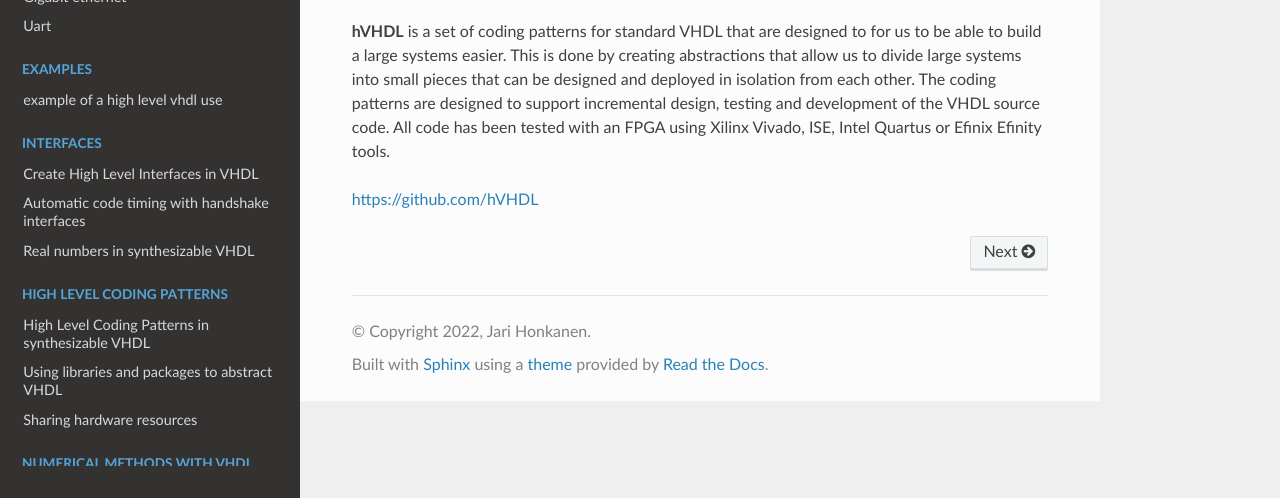
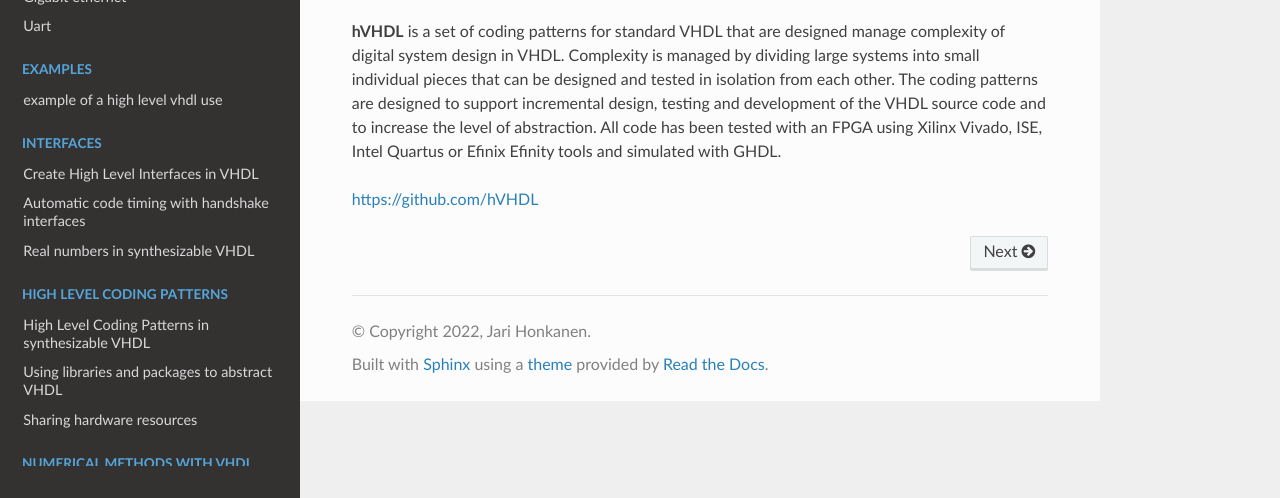
Before and after one commit to hVHDL/hVHDL, a Sphinx documentation site: the page built from docs/source/index.rst, in a window 1280 px wide, cut to the strip 402-900 px from the top of the page. Built offline with Sphinx 7.4.7 and the Read the Docs theme 2.0.0, drawn with Linux system fonts in a browser that asks for light colours.

Commit message:
update main page

```diff
--- a/docs/source/index.rst
+++ b/docs/source/index.rst
@@ -10,7 +10,7 @@
    :caption: High level code example
    :language: vhdl
 
-**hVHDL** is a set of coding patterns for standard VHDL that are designed to for us to be able to build a large systems easier. This is done by creating abstractions that allow us to divide large systems into small pieces that can be designed and deployed in isolation from each other. The coding patterns are designed to support incremental design, testing and development of the VHDL source code. All code has been tested with an FPGA using Xilinx Vivado, ISE, Intel Quartus or Efinix Efinity tools.
+**hVHDL** is a set of coding patterns for standard VHDL that are designed manage complexity of digital system design in VHDL. Complexity is managed by dividing large systems into small individual pieces that can be designed and tested in isolation from each other. The coding patterns are designed to support incremental design, testing and development of the VHDL source code and to increase the level of abstraction. All code has been tested with an FPGA using Xilinx Vivado, ISE, Intel Quartus or Efinix Efinity tools and simulated with GHDL.
 
 
 
```
